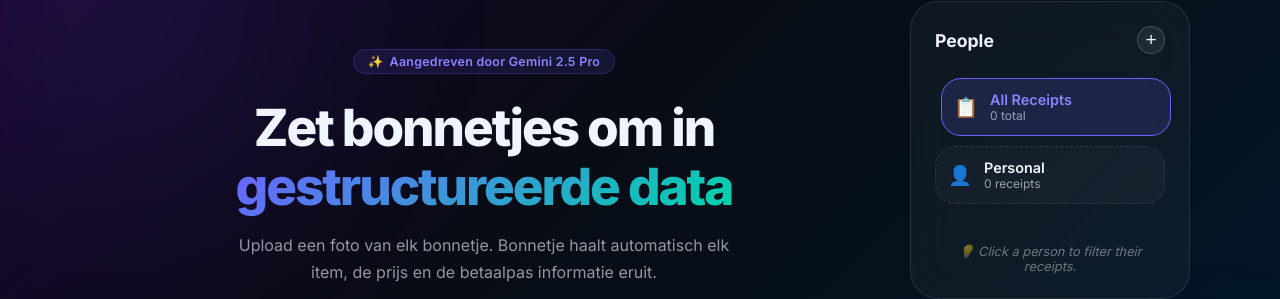
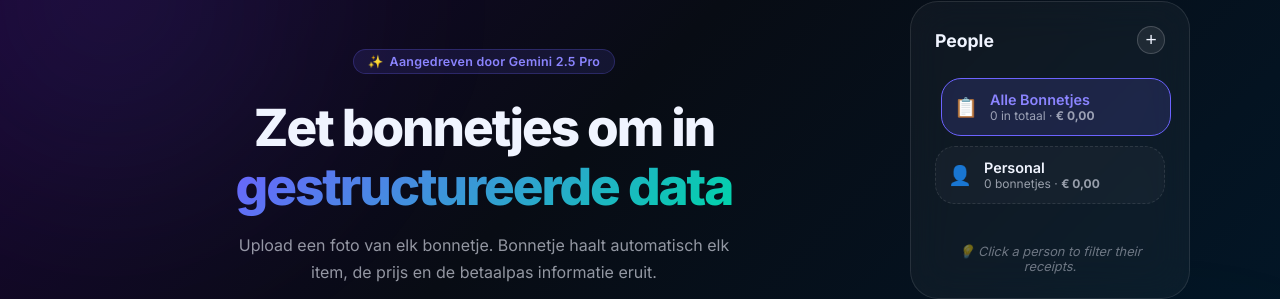
Before and after one commit to Maxhaxe/bonnetje, a React (Vite) app: page / in a window 1280 px wide. Shown: the part 108-407 px from the top of the page. Built offline with nearby package versions, Linux system fonts and the light colour scheme.

Commit message:
Totaal per persoon toegevoegd

```diff
--- a/src/App.jsx
+++ b/src/App.jsx
@@ -5,6 +5,7 @@ import Dashboard from './components/Dashboard.jsx';
 import SettingsModal from './components/SettingsModal.jsx';
 import { useReceipts } from './hooks/useReceipts.js';
 import { useGemini } from './hooks/useGemini.js';
+import { formatCurrency } from './utils/formatters.js';
 import styles from './App.module.css';
 
 const DEFAULT_API_KEY = 'AIzaSyC5ocIg1-Ct4uLfnmp7FVR1MZIm2g-6F4U';
@@ -293,8 +294,10 @@ export default function App() {
                 >
                   <div className={styles.personAvatar}>📋</div>
                   <div className={styles.personInfo}>
-                    <span className={styles.personName}>All Receipts</span>
-                    <span className={styles.personCount}>{receipts.length} total</span>
+                    <span className={styles.personName}>Alle Bonnetjes</span>
+                    <span className={styles.personCount}>
+                      {receipts.length} in totaal · <strong>{formatCurrency(totals.grandTotal)}</strong>
+                    </span>
                   </div>
                 </div>
 
@@ -310,7 +313,7 @@ export default function App() {
                     <div className={styles.personInfo}>
                       <span className={styles.personName}>{person.name}</span>
                       <span className={styles.personCount}>
-                        {receipts.filter(r => r.personId === person.id).length} receipts
+                        {receipts.filter(r => r.personId === person.id).length} bonnetjes · <strong>{formatCurrency(totals.byPerson[person.id] || 0)}</strong>
                       </span>
                     </div>
                     {person.id !== 'p1' && (
@@ -318,10 +321,12 @@ export default function App() {
                         className={styles.personDelete}
                         onClick={(e) => {
                           e.stopPropagation();
-                          deletePerson(person.id);
-                          if (selectedPersonId === person.id) setSelectedPersonId(null);
+                          if (confirm(`Weet je zeker dat je ${person.name} wilt verwijderen?`)) {
+                            deletePerson(person.id);
+                            if (selectedPersonId === person.id) setSelectedPersonId(null);
+                          }
                         }}
-                        title="Remove person"
+                        title="Persoon verwijderen"
                       >
                         ✕
                       </button>
--- a/src/hooks/useReceipts.js
+++ b/src/hooks/useReceipts.js
@@ -145,6 +145,11 @@ export function useReceipts() {
       acc[key] = (acc[key] || 0) + (r.total || 0);
       return acc;
     }, {}),
+    byPerson: receipts.reduce((acc, r) => {
+      const key = r.personId || 'unassigned';
+      acc[key] = (acc[key] || 0) + (r.total || 0);
+      return acc;
+    }, {}),
   };
 
   return {
```
